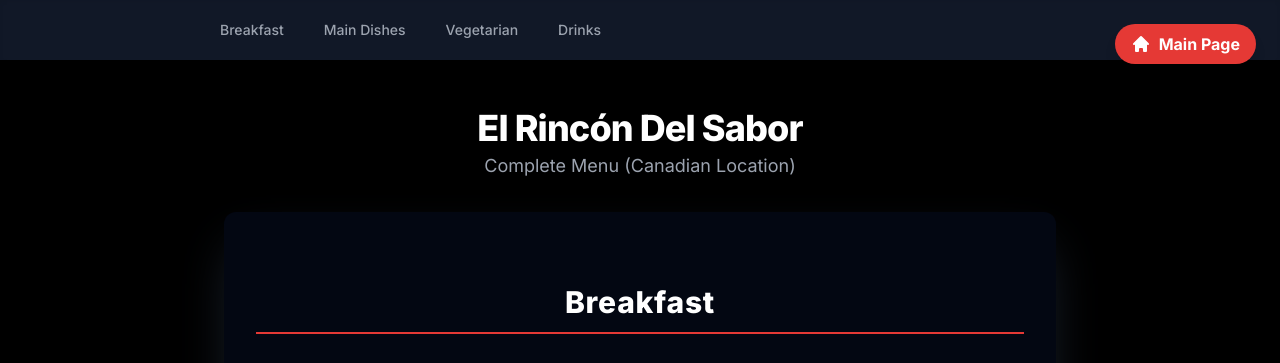
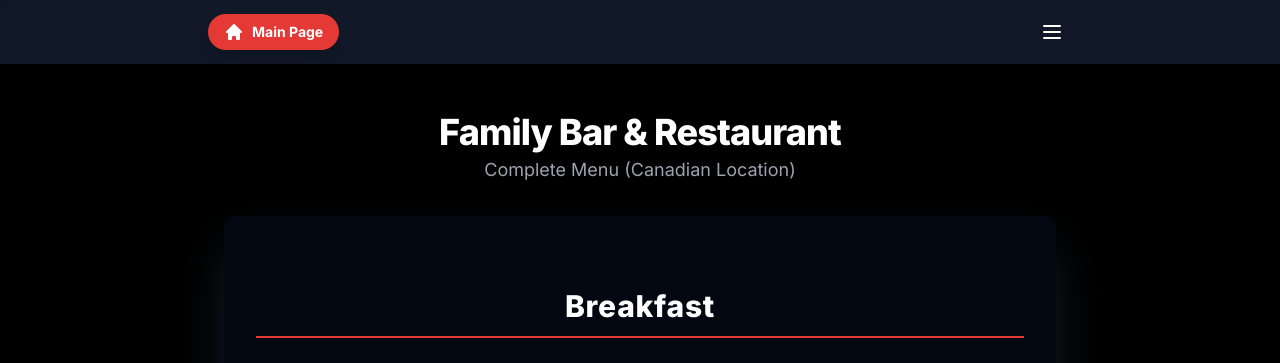
Before and after one commit to carlosalbertojimenez834-dotcom/menu-family-bar-and-restaurant, a plain HTML site: page index.html in a window 1280 px wide. Shown: the top 363 px of the page. Drawn offline with nearby package versions, Linux system fonts and the light colour scheme.

Commit message:
Update index.html

```diff
--- a/index.html
+++ b/index.html
@@ -4,33 +4,27 @@
     <meta charset="UTF-8">
     <meta name="viewport" content="width=device-width, initial-scale=1.0">
     <title>Digital Restaurant Menu</title>
-    <!-- Carga de Tailwind CSS --><script src="https://cdn.tailwindcss.com"></script>
-    <!-- Carga de la fuente Inter --><style>
+    <!-- Load Tailwind CSS --><script src="https://cdn.tailwindcss.com"></script>
+    <!-- Load Inter font --><style>
         @import url('https://fonts.googleapis.com/css2?family=Inter:wght@100..900&display=swap');
         body {
             font-family: 'Inter', sans-serif;
-            /* Fondo principal: Negro */
+            /* Main background: Black */
             background-color: #000000;
-            color: #ffffff; /* Texto general en blanco */
+            color: #ffffff; /* General text in white */
         }
         .section-divider {
             height: 1px;
-            /* Divisor en gris claro */
+            /* Light grey divider */
             background: linear-gradient(to right, rgba(255,255,255,0.1), rgba(229, 57, 53, 0.5), rgba(255,255,255,0.1));
         }
-        /* Estilos para la barra de navegación superior */
-        .nav-link {
-            transition: all 0.3s ease;
-            display: inline-block;
-        }
-
-        /* Estilos para la barra de navegación de iconos inferior (Nueva) */
+        /* Styles for the bottom icon navigation bar (New) */
         .nav-icon-link {
             display: flex;
             flex-direction: column;
             align-items: center;
             justify-content: center;
-            color: #9CA3AF; /* Gris 400 por defecto */
+            color: #9CA3AF; /* Default Grey 400 */
             width: 25%;
             height: 100%;
             transition: color 0.2s ease, transform 0.2s ease;
@@ -40,30 +34,30 @@
         }
 
         .nav-icon-link:hover, .nav-icon-link:focus {
-            color: #E53935; /* Rojo Vibrante en hover/focus */
+            color: #E53935; /* Vibrant Red on hover/focus */
             transform: scale(1.05);
         }
 
-        /* Se eliminaron los estilos SVG, ya que ahora usamos emojis */
+        /* SVG styles removed as we now use emojis */
 
         .item-line {
             display: flex;
-            align-items: flex-start; /* Alinea los elementos al inicio de la línea */
+            align-items: flex-start; /* Align elements to the start of the line */
             padding: 1.5rem 0;
-            /* Borde inferior en gris muy oscuro para un contraste sutil */
+            /* Very dark grey bottom border for subtle contrast */
             border-bottom: 1px dashed rgba(255,255,255,0.1);
-            gap: 1rem; /* Espacio entre texto e imagen */
+            gap: 1rem; /* Space between text and image */
         }
         .item-line:last-child {
             border-bottom: none;
         }
-        /* Asegura que el contenedor de texto ocupe el espacio restante y no se encoja */
+        /* Ensures the text container occupies the remaining space and does not shrink */
         .item-line .text-content {
             flex-grow: 1;
             flex-shrink: 1;
             min-width: 0;
         }
-        /* Asegura que la imagen mantenga su tamaño fijo y no se encoja */
+        /* Ensures the image maintains its fixed size and does not shrink */
         .item-line .image-container {
             flex-shrink: 0;
         }
@@ -71,57 +65,79 @@
 </head>
 <body class="antialiased text-gray-100">
 
-    <!-- BOTÓN DE ENLACE FIJO A LA PÁGINA PRINCIPAL (ARRIBA A LA DERECHA) --><a href="https://carlosalbertojimenez834-dotcom.github.io/family-bar-restaurant/"
-       target="_blank"
-       class="fixed top-4 right-4 z-20 bg-[#E53935] text-white font-bold py-2 px-4 rounded-full shadow-lg transition-transform duration-300 hover:scale-105 flex items-center space-x-2 md:top-6 md:right-6">
-        <!-- Icono de Casa (SVG) --><svg xmlns="http://www.w3.org/2000/svg" class="h-5 w-5" viewBox="0 0 20 20" fill="currentColor">
-          <path d="M10.707 2.293a1 1 0 00-1.414 0l-7 7a1 1 0 001.414 1.414L4 10.414V17a1 1 0 001 1h2a1 1 0 001-1v-2a1 1 0 011-1h2a1 1 0 011 1v2a1 1 0 001 1h2a1 1 0 001-1v-6.586l.293.293a1 1 0 001.414-1.414l-7-7z" />
-        </svg>
-        <!-- Texto "Main Page" para escritorio, "Home" para móvil --><span class="hidden sm:inline">Main Page</span>
-        <span class="sm:hidden">Home</span>
-    </a>
-
     <div id="app" class="min-h-screen">
 
-        <!-- Navegación de Anclaje Fija (BARRA SUPERIOR - visible en todos los tamaños) --><nav class="bg-gray-900 shadow-inner sticky top-0 z-10 overflow-x-auto whitespace-nowrap py-3">
-            <div class="max-w-4xl mx-auto px-4 flex space-x-4">
-                <!-- Enlaces con hover en Rojo --><a href="#breakfast" class="nav-link py-2 px-3 rounded-full text-sm font-medium text-gray-400 hover:bg-[#E53935] hover:text-white">Breakfast</a>
-                <a href="#main-dishes" class="nav-link py-2 px-3 rounded-full text-sm font-medium text-gray-400 hover:bg-[#E53935] hover:text-white">Main Dishes</a>
-                <a href="#vegetarian" class="nav-link py-2 px-3 rounded-full text-sm font-medium text-gray-400 hover:bg-[#E53935] hover:text-white">Vegetarian</a>
-                <a href="#drinks" class="nav-link py-2 px-3 rounded-full text-sm font-medium text-gray-400 hover:bg-[#E53935] hover:text-white">Drinks</a>
+        <!-- Fixed Anchor Navigation (TOP BAR - NEW STRUCTURE with Hamburger Menu) -->
+        <nav class="bg-gray-900 shadow-inner sticky top-0 z-20 py-3">
+            <div class="max-w-4xl mx-auto px-4 flex justify-between items-center">
+
+                <!-- Main Page Button (Left Side) -->
+                <a id="main-page-button" href="https://carlosalbertojimenez834-dotcom.github.io/family-bar-restaurant/"
+                   target="_blank"
+                   class="bg-[#E53935] text-white font-bold py-2 px-4 rounded-full shadow-lg transition-transform duration-300 hover:scale-105 flex items-center space-x-2 text-sm">
+                    <!-- Home Icon (SVG) -->
+                    <svg xmlns="http://www.w3.org/2000/svg" class="h-5 w-5" viewBox="0 0 20 20" fill="currentColor">
+                      <path d="M10.707 2.293a1 1 0 00-1.414 0l-7 7a1 1 0 001.414 1.414L4 10.414V17a1 1 0 001 1h2a1 1 0 001-1v-2a1 1 0 011-1h2a1 1 0 011 1v2a1 1 0 001 1h2a1 1 0 001-1v-6.586l.293.293a1 1 0 001.414-1.414l-7-7z" />
+                    </svg>
+                    <span>Main Page</span>
+                </a>
+
+                <!-- Hamburger Menu Button (Right Side) -->
+                <button id="hamburger-button" class="text-white hover:text-[#E53935] p-2 rounded-full transition duration-150 ease-in-out z-30">
+                    <!-- Menu Icon (☰) -->
+                    <svg id="menu-icon" class="h-6 w-6" fill="none" viewBox="0 0 24 24" stroke="currentColor">
+                        <path stroke-linecap="round" stroke-linejoin="round" stroke-width="2" d="M4 6h16M4 12h16M4 18h16" />
+                    </svg>
+                    <!-- Close Icon (X) -->
+                    <svg id="close-icon" class="h-6 w-6 hidden" fill="none" viewBox="0 0 24 24" stroke="currentColor">
+                        <path stroke-linecap="round" stroke-linejoin="round" stroke-width="2" d="M6 18L18 6M6 6l12 12" />
+                    </svg>
+                </button>
             </div>
         </nav>
 
-        <!-- Contenido principal del menú (Se agregó pb-20 para padding móvil) --><main class="max-w-4xl mx-auto p-4 md:p-8 pb-20">
-            <!-- Título principal movido aquí para mantener la información del restaurante --><div class="text-center mb-8 pt-4">
-                <!-- Título principal en blanco --><h1 class="text-4xl font-extrabold text-white tracking-tight">El Rincón Del Sabor</h1>
+        <!-- Hamburger Menu Overlay/Dropdown -->
+        <!-- Fixed position, starts hidden via -translate-y-full -->
+        <div id="menu-overlay" class="fixed top-16 left-0 right-0 h-auto max-h-[80vh] overflow-y-auto bg-gray-900 shadow-xl z-10 transition-transform duration-300 ease-out transform -translate-y-full">
+            <div class="max-w-4xl mx-auto px-4 py-4 space-y-2">
+                <!-- Menu Links -->
+                <a href="#breakfast" class="block py-3 px-3 rounded-lg text-lg font-medium text-gray-200 hover:bg-[#E53935] transition-colors" onclick="toggleMenu()">Breakfast</a>
+                <a href="#main-dishes" class="block py-3 px-3 rounded-lg text-lg font-medium text-gray-200 hover:bg-[#E53935] transition-colors" onclick="toggleMenu()">Main Dishes</a>
+                <a href="#vegetarian" class="block py-3 px-3 rounded-lg text-lg font-medium text-gray-200 hover:bg-[#E53935] transition-colors" onclick="toggleMenu()">Vegetarian</a>
+                <a href="#drinks" class="block py-3 px-3 rounded-lg text-lg font-medium text-gray-200 hover:bg-[#E53935] transition-colors" onclick="toggleMenu()">Drinks</a>
+            </div>
+        </div>
+
+        <!-- Main menu content (pb-20 added for mobile padding) --><main class="max-w-4xl mx-auto p-4 md:p-8 pb-20">
+            <!-- Main title moved here to retain restaurant information --><div class="text-center mb-8 pt-4">
+                <!-- Main title in white --><h1 class="text-4xl font-extrabold text-white tracking-tight">Family Bar & Restaurant</h1>
                 <p class="text-lg text-gray-400 mt-1">Complete Menu (Canadian Location)</p>
             </div>
 
-            <!-- Contenedor del menú con fondo gris muy oscuro para contraste --><div id="menu-container" class="space-y-12 bg-gray-950 p-4 md:p-8 rounded-xl shadow-2xl shadow-gray-800">
-                <!-- Las secciones de comida y bebida se renderizarán aquí --></div>
+            <!-- Menu container with very dark gray background for contrast --><div id="menu-container" class="space-y-12 bg-gray-950 p-4 md:p-8 rounded-xl shadow-2xl shadow-gray-800">
+                <!-- Food and drink sections will be rendered here --></div>
 
         </main>
 
-        <!-- Barra de Navegación Inferior Fija (NUEVA - Pantallas Móviles/Pequeñas) --><nav class="fixed bottom-0 left-0 right-0 z-50 bg-gray-950/95 backdrop-blur-sm border-t border-gray-800 shadow-t-2xl md:hidden">
+        <!-- Fixed Bottom Navigation Bar (NEW - Mobile/Small Screens) --><nav class="fixed bottom-0 left-0 right-0 z-50 bg-gray-950/95 backdrop-blur-sm border-t border-gray-800 shadow-t-2xl md:hidden">
             <div class="flex justify-around items-center h-16 max-w-lg mx-auto">
 
-                <!-- Enlace 1: Breakfast (Huevo Frito) --><a href="#breakfast" class="nav-icon-link">
+                <!-- Link 1: Breakfast (Fried Egg) --><a href="#breakfast" class="nav-icon-link">
                     <span class="text-3xl">🍳</span>
                     <span class="text-xs font-medium uppercase tracking-wider">Breakfast</span>
                 </a>
 
-                <!-- Enlace 2: Main Dishes (Plato con Tenedor y Cuchillo) --><a href="#main-dishes" class="nav-icon-link">
+                <!-- Link 2: Main Dishes (Plate with Fork and Knife) --><a href="#main-dishes" class="nav-icon-link">
                     <span class="text-3xl">🍽️</span>
                     <span class="text-xs font-medium uppercase tracking-wider">Main</span>
                 </a>
 
-                <!-- Enlace 3: Vegetarian (Zanahoria) --><a href="#vegetarian" class="nav-icon-link">
+                <!-- Link 3: Vegetarian (Carrot) --><a href="#vegetarian" class="nav-icon-link">
                     <span class="text-3xl">🥕</span>
                     <span class="text-xs font-medium uppercase tracking-wider">Veggie</span>
                 </a>
 
-                <!-- Enlace 4: Drinks (Copa de Cóctel) --><a href="#drinks" class="nav-icon-link">
+                <!-- Link 4: Drinks (Cocktail Glass) --><a href="#drinks" class="nav-icon-link">
                     <span class="text-3xl">🍸</span>
                     <span class="text-xs font-medium uppercase tracking-wider">Drinks</span>
                 </a>
@@ -261,25 +277,25 @@
         function createFoodCard(item) {
             // Generates a unique placeholder image URL based on the dish name
             const placeholderText = item.name.length > 15 ? item.name.substring(0, 12) + '...' : item.name;
-            // Placeholder en Rojo Vibrante
+            // Placeholder in Vibrant Red
             const defaultImageUrl = `https://placehold.co/120x120/E53935/ffffff?text=${encodeURIComponent(placeholderText.replace(/\s/g, '+'))}`;
 
-            // Usa la URL proporcionada si está disponible, de lo contrario, usa el placeholder generado
+            // Use the provided URL if available, otherwise use the generated placeholder
             const effectiveImageUrl = item.imageUrl || defaultImageUrl;
 
 
             return `
                 <div class="item-line group">
-                    <!-- Contenido de Texto (Nombre, Ingredientes, Precio) --><div class="text-content">
-                        <!-- Nombre del plato en blanco, hover en Rojo Vibrante --><h3 class="text-xl md:text-2xl font-bold text-white group-hover:text-[#E53935] transition-colors leading-tight">${item.name}</h3>
+                    <!-- Text Content (Name, Ingredients, Price) --><div class="text-content">
+                        <!-- Dish name in white, hover in Vibrant Red --><h3 class="text-xl md:text-2xl font-bold text-white group-hover:text-[#E53935] transition-colors leading-tight">${item.name}</h3>
 
-                        <!-- Contenedor para Ingredientes y Precio --><div class="flex justify-between items-center mt-1">
-                            <!-- Ingredientes y Precio en Gris Claro/Gris 400 --><p class="text-sm md:text-base text-gray-400 italic max-w-full">${item.ingredients}</p>
-                            <!-- Precio al final, más pequeño y gris --><span class="text-lg font-bold text-gray-400 ml-4 flex-shrink-0 leading-tight">$${item.price}</span>
+                        <!-- Container for Ingredients and Price --><div class="flex justify-between items-center mt-1">
+                            <!-- Ingredients and Price in Light Gray/Gray 400 --><p class="text-sm md:text-base text-gray-400 italic max-w-full">${item.ingredients}</p>
+                            <!-- Price at the end, smaller and gray --><span class="text-lg font-bold text-gray-400 ml-4 flex-shrink-0 leading-tight">$${item.price}</span>
                         </div>
                     </div>
 
-                    <!-- Imagen (alineada a la derecha) --><div class="image-container w-24 h-24 md:w-28 md:h-28">
+                    <!-- Image (aligned right) --><div class="image-container w-24 h-24 md:w-28 md:h-28">
                         <img class="w-full h-full object-cover rounded-lg shadow-md transition transform group-hover:scale-105 duration-300"
                              src="${effectiveImageUrl}"
                              onerror="this.onerror=null; this.src='https://placehold.co/120x120/E53935/ffffff?text=Dish';"
@@ -311,23 +327,23 @@
             const drinkItemsHtml = section.items.map(item => `
                 <li class="flex justify-between items-center border-b border-dashed border-gray-800 py-3 transition-colors hover:bg-gray-800 rounded-sm px-2 -mx-2">
                     <div class="flex-1 pr-4">
-                        <!-- Nombre de la bebida en Blanco --><p class="text-lg font-semibold text-white">${item.name}</p>
-                        <!-- Descripción en Gris Claro --><p class="text-sm text-gray-400 italic">${item.description || 'Standard Beverage.'}</p>
+                        <!-- Drink name in White --><p class="text-lg font-semibold text-white">${item.name}</p>
+                        <!-- Description in Light Gray --><p class="text-sm text-gray-400 italic">${item.description || 'Standard Beverage.'}</p>
                     </div>
-                    <!-- Precio al final, más pequeño y Gris Claro --><span class="text-base md:text-lg font-bold text-gray-400 flex-shrink-0">$${item.price}</span>
+                    <!-- Price at the end, smaller and Light Gray --><span class="text-base md:text-lg font-bold text-gray-400 flex-shrink-0">$${item.price}</span>
                 </li>
             `).join('');
 
             return `
                 <div class="mb-8" id="${section.id}">
-                    <!-- Imagen de la subsección de bebidas --><div class="w-full h-48 md:h-64 overflow-hidden rounded-xl shadow-lg mb-4">
+                    <!-- Drink subsection image --><div class="w-full h-48 md:h-64 overflow-hidden rounded-xl shadow-lg mb-4">
                         <img class="w-full h-full object-cover object-center"
                              src="${effectiveImageUrl}"
                              onerror="this.onerror=null; this.src='https://placehold.co/600x400/E53935/ffffff?text=Drink Placeholder';"
                              alt="Image of ${section.name}">
                     </div>
 
-                    <!-- Título de la subsección en Blanco --><h3 class="text-2xl font-bold text-white mb-4 pb-2 border-b border-gray-700">${section.name}</h3>
+                    <!-- Subsection title in White --><h3 class="text-2xl font-bold text-white mb-4 pb-2 border-b border-gray-700">${section.name}</h3>
                     <ul class="divide-y divide-gray-800">
                         ${drinkItemsHtml}
                     </ul>
@@ -358,7 +374,7 @@
 
             return `
                 <section id="${id}" class="pt-10 mb-8">
-                    <!-- Título de la sección en Blanco con un borde inferior en Rojo Vibrante --><h2 class="text-3xl font-extrabold text-white mb-8 text-center border-b-2 border-[#E53935] pb-3 tracking-wide">${title}</h2>
+                    <!-- Section title in White with a Vibrant Red bottom border --><h2 class="text-3xl font-extrabold text-white mb-8 text-center border-b-2 border-[#E53935] pb-3 tracking-wide">${title}</h2>
                     ${contentHtml}
                     <div class="section-divider mt-10"></div>
                 </section>
@@ -372,7 +388,7 @@
             const container = document.getElementById('menu-container');
             let menuHtml = '';
 
-            // 1. Food Sections (Titles in English)
+            // 1. Food Sections
             const sections = [
                 { title: "Breakfast", id: "breakfast", items: foodItems.filter(i => i.category === 'breakfast') },
                 { title: "Main Dishes", id: "main-dishes", items: foodItems.filter(i => i.category === 'main-dishes') },
@@ -389,8 +405,37 @@
             container.innerHTML = menuHtml;
         }
 
-        // --- 3. Initialization ---
-        window.onload = renderMenu;
+        // --- 3. Menu Toggle Logic and Initialization ---
+
+        let isMenuOpen = false;
+
+        function toggleMenu() {
+            const overlay = document.getElementById('menu-overlay');
+            const menuIcon = document.getElementById('menu-icon');
+            const closeIcon = document.getElementById('close-icon');
+
+            isMenuOpen = !isMenuOpen;
+
+            if (isMenuOpen) {
+                // Show menu: remove -translate-y-full, add translate-y-0
+                overlay.classList.remove('-translate-y-full');
+                overlay.classList.add('translate-y-0');
+                menuIcon.classList.add('hidden');
+                closeIcon.classList.remove('hidden');
+            } else {
+                // Hide menu: remove translate-y-0, add -translate-y-full
+                overlay.classList.remove('translate-y-0');
+                overlay.classList.add('-translate-y-full');
+                menuIcon.classList.remove('hidden');
+                closeIcon.classList.add('hidden');
+            }
+        }
+
+        window.onload = function() {
+            renderMenu();
+            // Attach toggle listener to the hamburger button
+            document.getElementById('hamburger-button').addEventListener('click', toggleMenu);
+        };
     </script>
 </body>
 </html>
```
